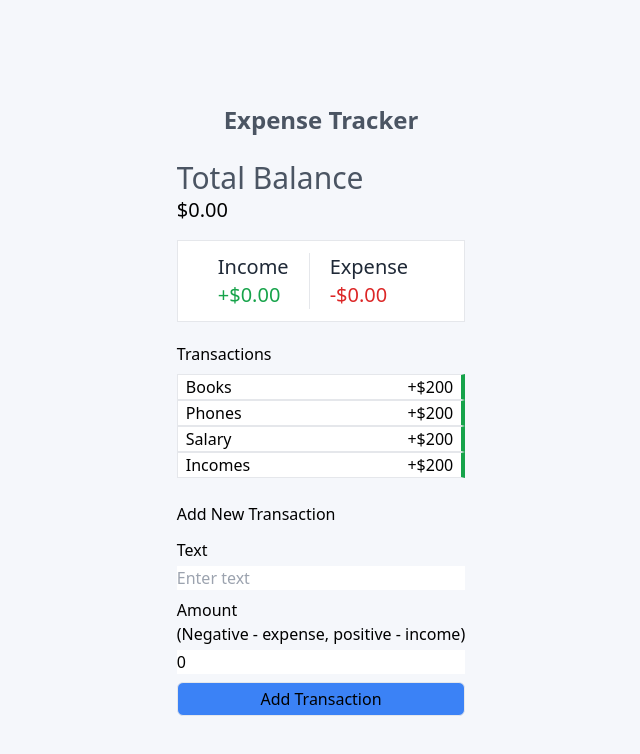
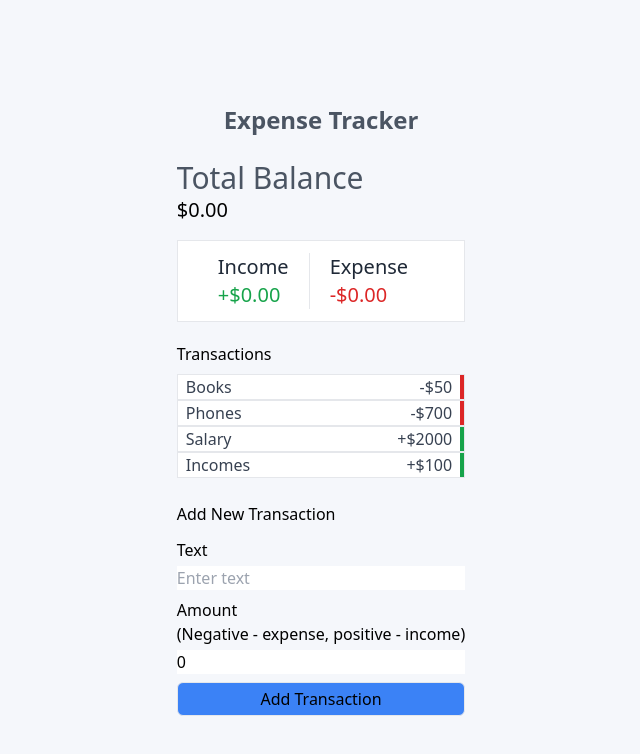
Before and after one commit to EjimMichael/Expense-Tracker, a React (Create React App) app: page / in a window 1280 px wide. Shown: the top 754 px of the page, without its empty margins (319-959 px from the left). Built offline with nearby package versions, Linux system fonts and the light colour scheme; the HTML template or start-up script is replaced by a standard one.

Commit message:
style transaction list

```diff
--- a/src/components/Transaction.js
+++ b/src/components/Transaction.js
@@ -0,0 +1,22 @@
+import React from 'react';
+
+function Transaction({ transaction }) {
+    const sign = transaction.amount < 0 ? '-' : '+';
+
+  return (
+    <li className="flex justify-between border pl-2 bg-white font-medium text-gray-700">
+      {transaction.text}
+      <p
+        className={
+          transaction.amount < 0
+            ? "border-r-4 pr-2 py border-r-red-600"
+            : "border-r-4 pr-2 py border-r-green-600"
+        }
+      >
+        {sign}${Math.abs(transaction.amount)}
+      </p>
+    </li>
+  );
+}
+
+export default Transaction;
--- a/src/components/Transactions.js
+++ b/src/components/Transactions.js
@@ -1,23 +1,20 @@
 import { useContext } from 'react';
 import { GlobalContext } from '../context/GlobalContext';
+import Transaction from './Transaction';
 
 function Transactions() {
     const { transactions } = useContext(GlobalContext);
 
   return (
-    <div className='mt-5'>
-        <h3 className='text-left font-medium'>Transactions</h3>
-        <ul className='mt-2'>
-        {transactions.map(transaction => (
-            <li key={transaction.id} className="flex justify-between border border-r-4 border-r-green-600 pl-2 bg-white">
-              {transaction.text}
-              <p className="pr-2 py font-medium">+$200</p>
-            </li>
+    <div className="mt-5">
+      <h3 className="text-left font-medium">Transactions</h3>
+      <ul className="mt-2">
+        {transactions.map((transaction) => (
+          <Transaction key={transaction.id} transaction={transaction} />
         ))}
-
-        </ul>
+      </ul>
     </div>
-  )
+  );
 }
 
 export default Transactions;
```
